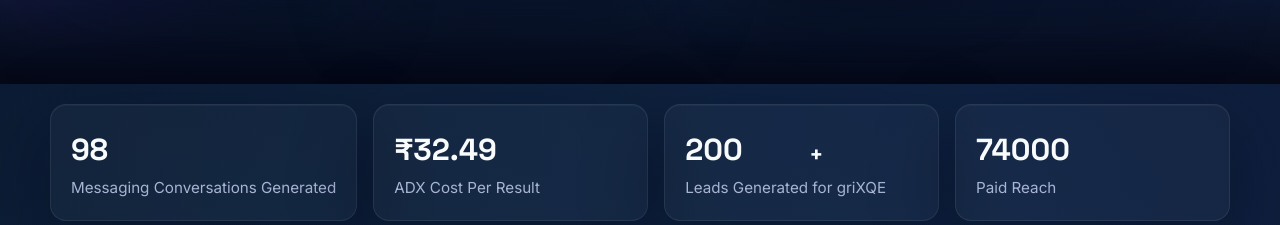
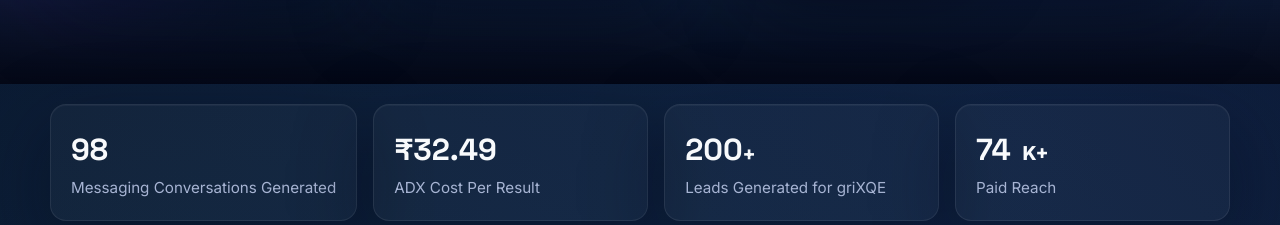
Before and after one commit to pranaysheelam7/pranay-portfolio, a plain HTML site: page index.html in a window 1280 px wide. Shown: the part 860-1085 px from the top of the page. Drawn offline with Linux system fonts and the light colour scheme; files whose address does not match are found by name.

Commit message:
Update index.html

```diff
--- a/index.html
+++ b/index.html
@@ -142,12 +142,14 @@
           <span class="metric-label">ADX Cost Per Result</span>
         </div>
 <div class="metric-item">
-    <span class="metric-number counter" data-target="200">0</span><span class="plus">+</span>
+    <span class="metric-value-wrap">
+        <span class="metric-number counter" data-target="200">0</span><span class="plus">+</span>
+    </span>
     <span class="metric-label">Leads Generated for griXQE</span>
 </div>
 
 <div class="metric-item">
-    <span class="metric-number counter" data-target="74000">0</span>
+    <span class="metric-number counter" data-target="74">0</span><span class="plus">K+</span>
     <span class="metric-label">Paid Reach</span>
 </div>
       </div>
```
